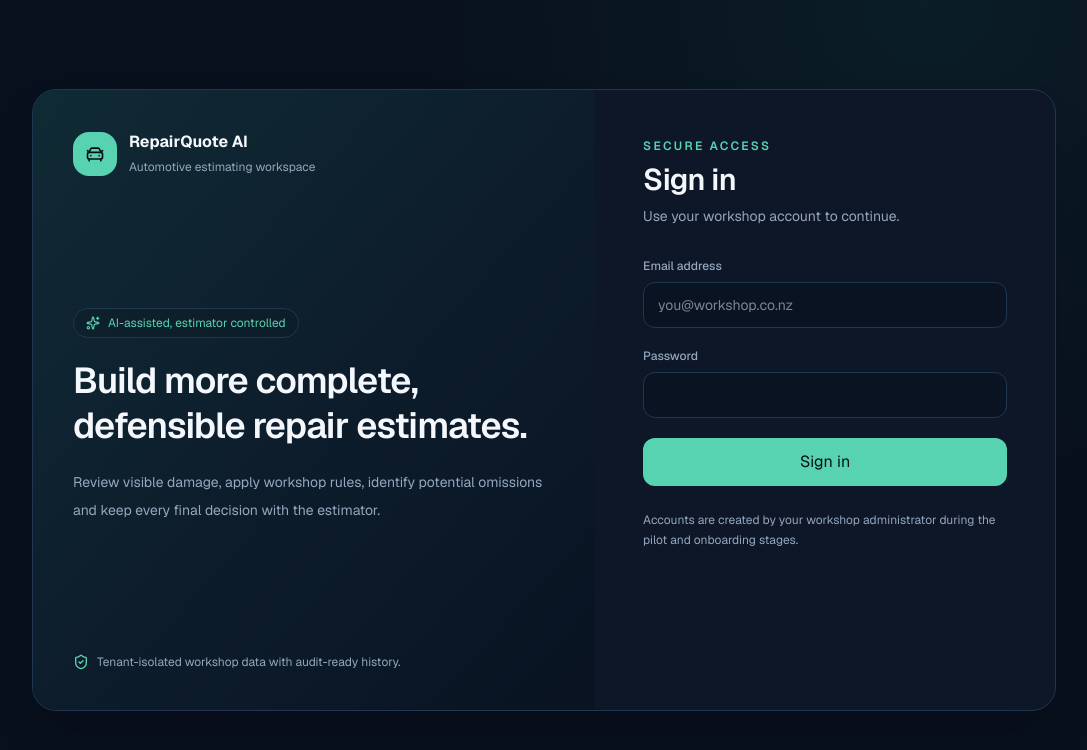
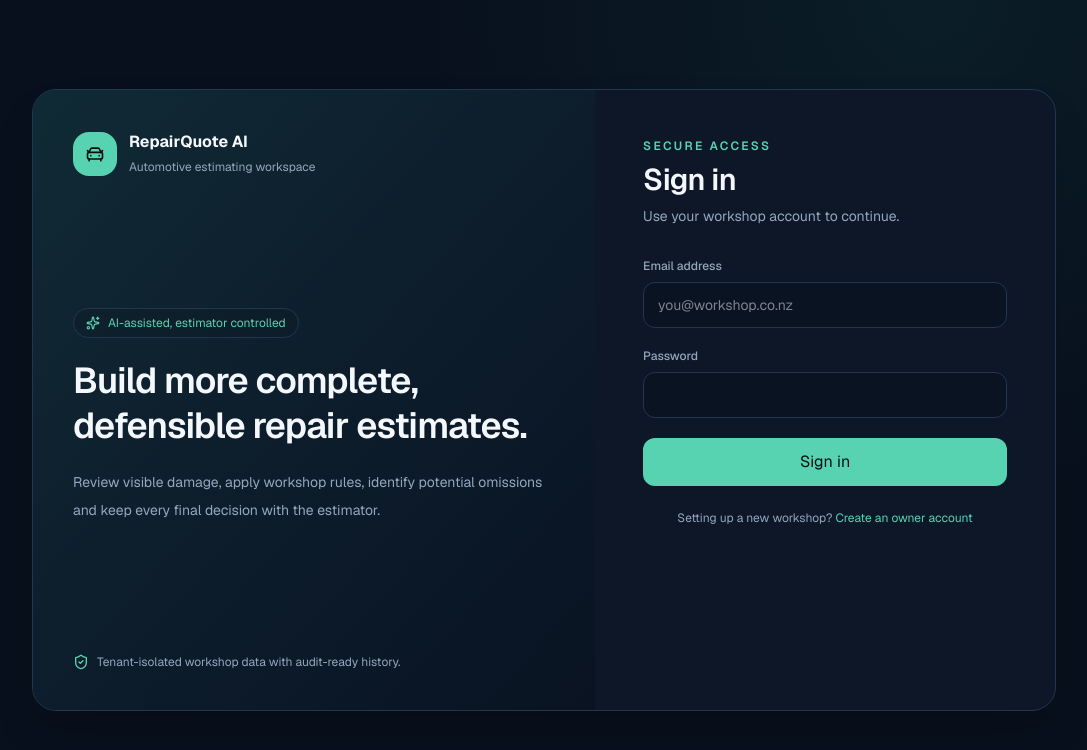
Before and after one commit to vishaalzala/ai-repair-estimator, a Next.js app: page /login in a window 1280 px wide. Shown: the top 750 px of the page, without its empty margins (96-1183 px from the left). Built offline with nearby package versions, Linux system fonts and the light colour scheme.

Commit message:
feat: add signup path and auth status messages

```diff
--- a/app/(auth)/login/page.tsx
+++ b/app/(auth)/login/page.tsx
@@ -1,12 +1,13 @@
+import Link from "next/link";
 import { CarFront, ShieldCheck, Sparkles } from "lucide-react";
 import { signIn } from "@/lib/auth/actions";
 
 export default async function LoginPage({
   searchParams,
 }: {
-  searchParams: Promise<{ error?: string }>;
+  searchParams: Promise<{ error?: string; message?: string }>;
 }) {
-  const { error } = await searchParams;
+  const { error, message } = await searchParams;
 
   return (
     <main className="grid min-h-screen place-items-center px-5 py-10">
@@ -31,6 +32,7 @@ export default async function LoginPage({
           <p className="mt-2 text-sm text-[var(--muted)]">Use your workshop account to continue.</p>
 
           {error ? <div className="mt-6 rounded-xl border border-red-400/30 bg-red-400/10 px-4 py-3 text-sm text-red-200">{error}</div> : null}
+          {message ? <div className="mt-6 rounded-xl border border-[var(--brand)]/30 bg-[rgba(88,211,178,0.08)] px-4 py-3 text-sm text-[var(--brand)]">{message}</div> : null}
 
           <form action={signIn} className="mt-8 space-y-5">
             <label className="grid gap-2 text-sm"><span className="text-xs font-medium text-[var(--muted)]">Email address</span><input name="email" type="email" autoComplete="email" required className="rounded-xl border border-[var(--border)] bg-[#091322] px-3.5 py-3 outline-none transition focus:border-[var(--brand)]" placeholder="you@workshop.co.nz" /></label>
@@ -38,7 +40,7 @@ export default async function LoginPage({
             <button type="submit" className="w-full rounded-xl bg-[var(--brand)] px-4 py-3 text-sm font-semibold text-[#06110e] transition hover:bg-[var(--brand-strong)]">Sign in</button>
           </form>
 
-          <p className="mt-6 text-xs leading-5 text-[var(--muted)]">Accounts are created by your workshop administrator during the pilot and onboarding stages.</p>
+          <p className="mt-6 text-center text-xs text-[var(--muted)]">Setting up a new workshop? <Link href="/signup" className="font-semibold text-[var(--brand)]">Create an owner account</Link></p>
         </section>
       </div>
     </main>
```
